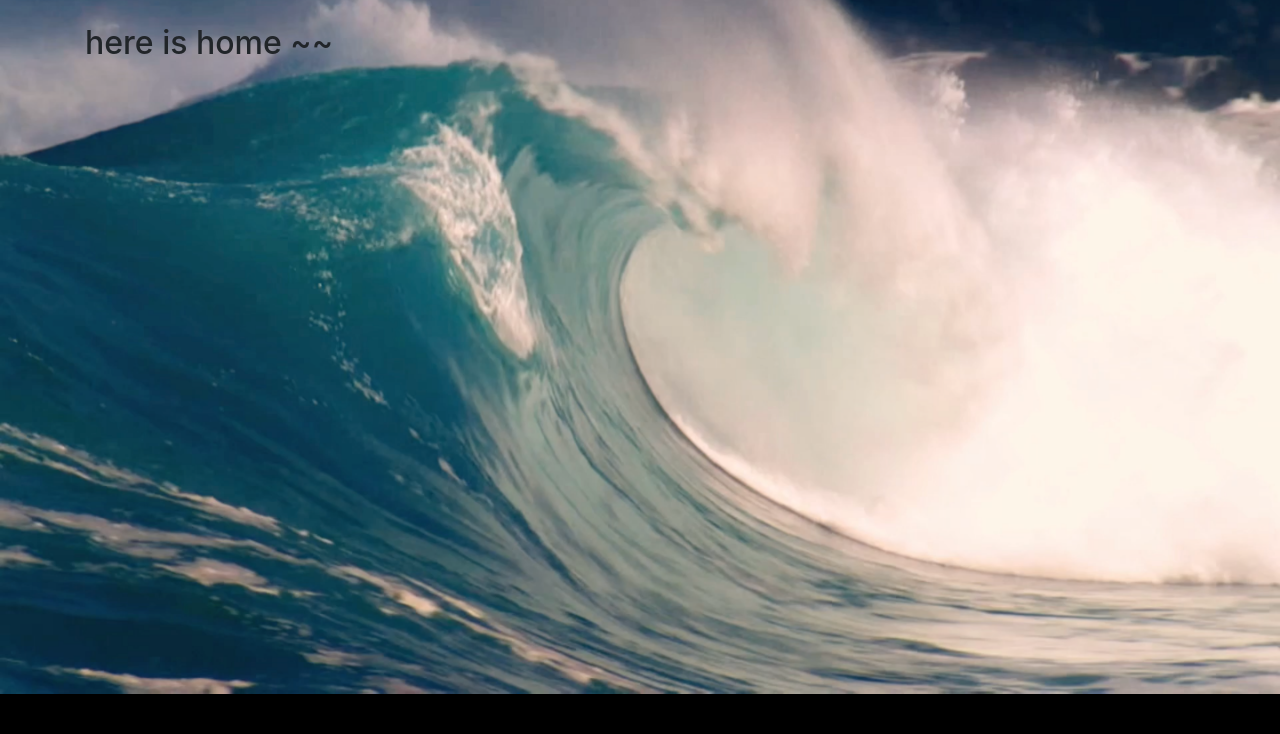
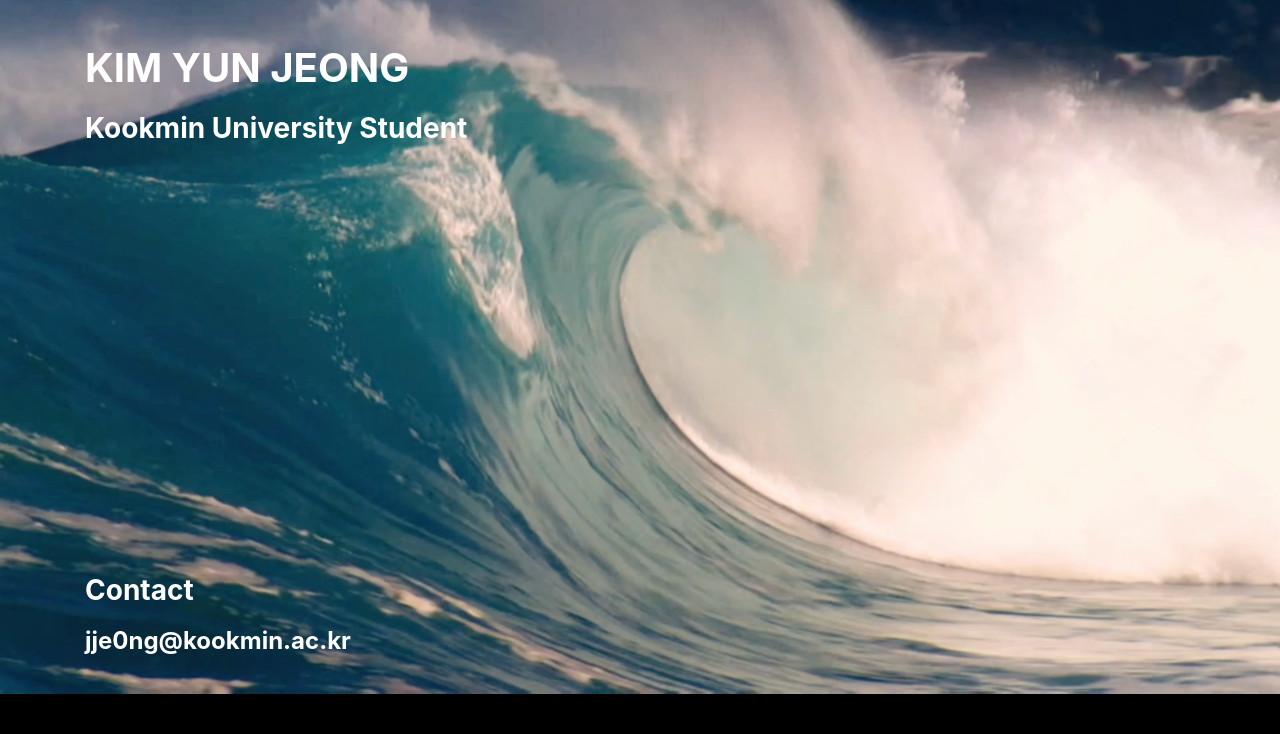
Before and after one commit to wwjdtm/Django_web, a Django app: page / in a window 1280 px wide. Shown: the part 66-800 px from the top of the page. Run offline with Django 3.2, Linux system fonts and the light colour scheme; some libraries are stand-ins or nearby versions.

Commit message:
modify home layout

```diff
--- a/winkproject/polioapp/templates/home.html
+++ b/winkproject/polioapp/templates/home.html
@@ -2,13 +2,20 @@
 
 {% block content %}
 
+    <div class="hometext">
 
-      <h2>here is home ~~</h2>
+      <h1>KIM YUN JEONG</h1>
+      <h3>Kookmin University Student</h3>
+      <br>
+      <br>
+      <br>
+      <br>
+      <br>
+      <div class="Contact">
+        <h3>Contact</h3>
+        <h4>jje0ng@kookmin.ac.kr</h4>
+      </div>
 
+    </div>
 
 {% endblock %}
-
-
-    <!--
-        <h1>hello world</h1>
-    <a href="{% url 'new' %}">new</a> -->
--- a/winkproject/static/css/style.css
+++ b/winkproject/static/css/style.css
@@ -4,3 +4,17 @@ body {
     background: black url("mainpage.png") no-repeat;
     background-size: cover;
   }
+
+.hometext h1, h2, h3, h4{
+  margin-top: 20px;
+  color: white;
+  font-weight: bold;
+}
+
+.Contact{
+  margin-top: 300px;
+}
+
+.navbar{
+  background: rgba(0,0,0,0.4);
+}
```
